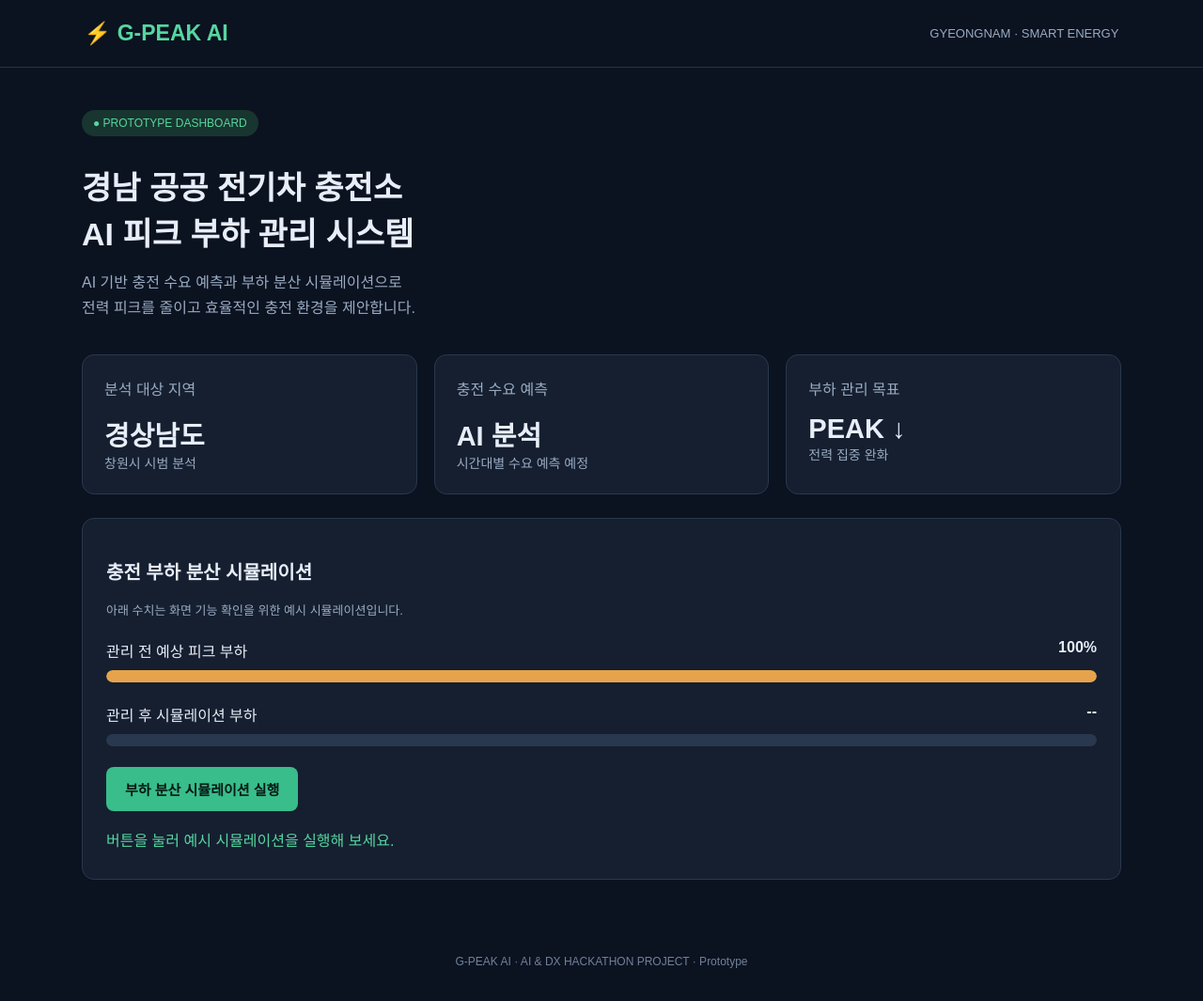
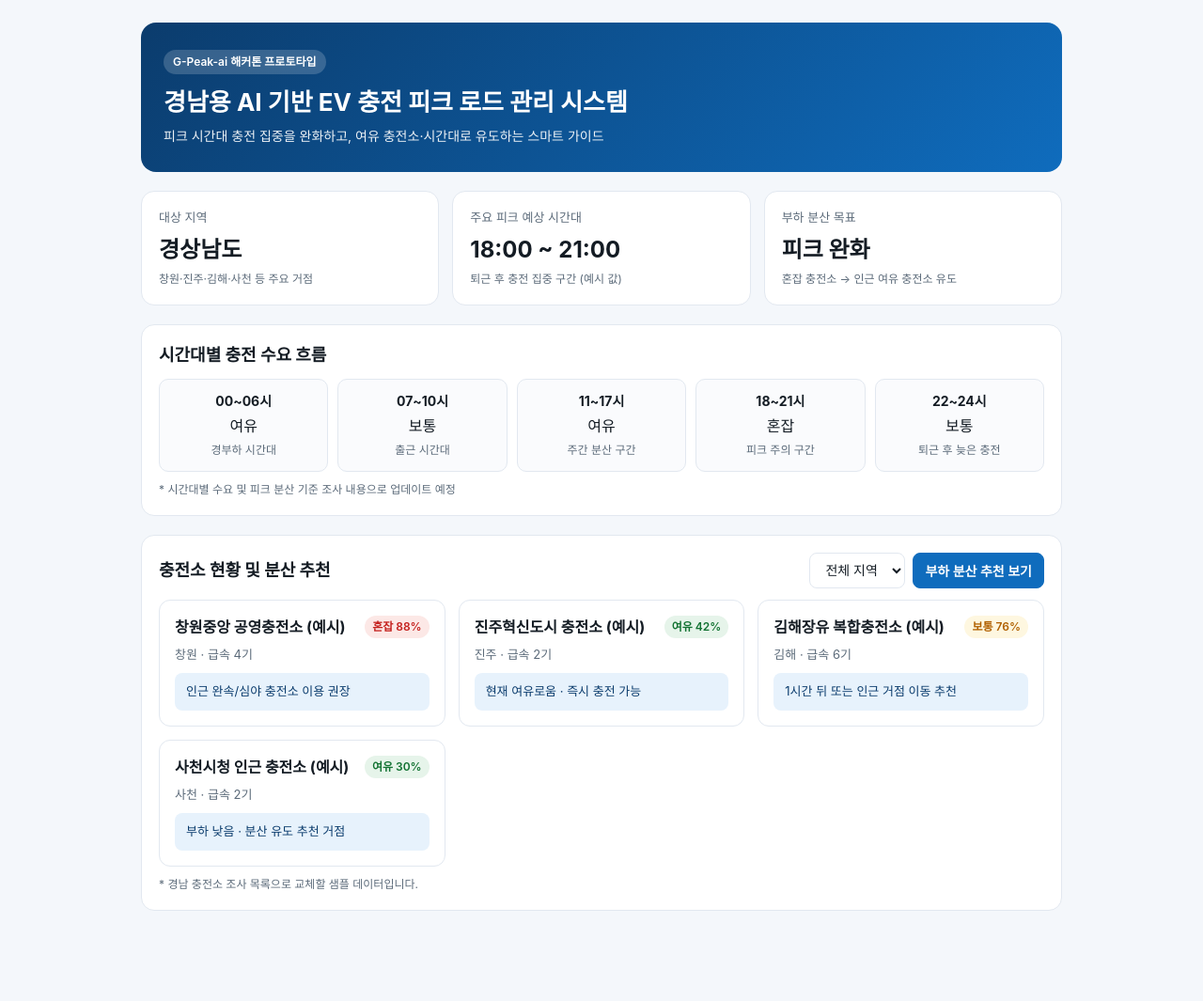
Before and after one commit to jh82528252-bot/g-peak-ai, a plain HTML site: page index.html in a window 1280 px wide. Shown: the whole page at 94% size. Drawn offline with Linux system fonts and the light colour scheme.

Commit message:
Update index.html

```diff
--- a/index.html
+++ b/index.html
@@ -1,140 +1,342 @@
-
 <!DOCTYPE html>
 <html lang="ko">
 <head>
-  <meta charset="UTF-8">
-  <meta name="viewport" content="width=device-width, initial-scale=1.0">
-  <title>G-PEAK AI | 경남 전기차 충전 관리</title>
+  <meta charset="UTF-8" />
+  <meta name="viewport" content="width=device-width, initial-scale=1.0" />
+  <title>G-Peak-ai | 경남용 AI 기반 EV 충전 피크 로드 관리 시스템</title>
   <style>
-    * { box-sizing: border-box; }
+    :root {
+      --bg: #f4f7fb;
+      --card: #ffffff;
+      --text: #141c24;
+      --muted: #5c6b7a;
+      --primary: #0f6cbd;
+      --primary-soft: #e7f2fc;
+      --ok: #137333;
+      --ok-bg: #e6f4ea;
+      --warn: #b06000;
+      --warn-bg: #fef7e0;
+      --high: #c5221f;
+      --high-bg: #fce8e6;
+      --border: #e2e8f0;
+    }
+
+    * { box-sizing: border-box; margin: 0; padding: 0; }
+
     body {
-      margin: 0;
-      font-family: Arial, sans-serif;
-      background: #0b1220;
-      color: #e8eef8;
+      font-family: -apple-system, BlinkMacSystemFont, "Segoe UI", Roboto, "Noto Sans KR", sans-serif;
+      background: var(--bg);
+      color: var(--text);
+      line-height: 1.5;
+      padding: 24px 16px 60px;
     }
+
+    .container {
+      max-width: 980px;
+      margin: 0 auto;
+    }
+
     header {
-      padding: 22px 7%;
-      border-bottom: 1px solid #263449;
+      background: linear-gradient(135deg, #0b3c6d, #0f6cbd);
+      color: #fff;
+      padding: 28px 24px;
+      border-radius: 16px;
+      margin-bottom: 20px;
+    }
+
+    .badge {
+      display: inline-block;
+      background: rgba(255, 255, 255, 0.18);
+      padding: 4px 10px;
+      border-radius: 999px;
+      font-size: 12px;
+      font-weight: 600;
+      margin-bottom: 10px;
+    }
+
+    header h1 {
+      font-size: 26px;
+      margin-bottom: 6px;
+    }
+
+    header p {
+      font-size: 14px;
+      opacity: 0.92;
+    }
+
+    .kpi-grid {
+      display: grid;
+      grid-template-columns: repeat(auto-fit, minmax(210px, 1fr));
+      gap: 14px;
+      margin-bottom: 20px;
+    }
+
+    .card {
+      background: var(--card);
+      border: 1px solid var(--border);
+      border-radius: 14px;
+      padding: 18px;
+    }
+
+    .kpi-label {
+      font-size: 13px;
+      color: var(--muted);
+      margin-bottom: 6px;
+    }
+
+    .kpi-value {
+      font-size: 24px;
+      font-weight: 700;
+      margin-bottom: 4px;
+    }
+
+    .kpi-sub {
+      font-size: 12px;
+      color: var(--muted);
+    }
+
+    .section {
+      margin-bottom: 20px;
+    }
+
+    .section-title {
+      font-size: 18px;
+      font-weight: 700;
+      margin-bottom: 12px;
+      display: flex;
+      align-items: center;
+      justify-content: space-between;
+      flex-wrap: wrap;
+      gap: 8px;
+    }
+
+    .controls {
+      display: flex;
+      gap: 8px;
+      flex-wrap: wrap;
+    }
+
+    select, button {
+      font-family: inherit;
+      font-size: 14px;
+      padding: 8px 12px;
+      border-radius: 8px;
+      border: 1px solid var(--border);
+      background: #fff;
+      color: var(--text);
+      cursor: pointer;
+    }
+
+    button.primary {
+      background: var(--primary);
+      color: #fff;
+      border-color: var(--primary);
+      font-weight: 600;
+    }
+
+    .station-list {
+      display: grid;
+      grid-template-columns: repeat(auto-fit, minmax(280px, 1fr));
+      gap: 14px;
+    }
+
+    .station-item {
+      border: 1px solid var(--border);
+      border-radius: 12px;
+      padding: 16px;
+      background: #fff;
+    }
+
+    .station-top {
       display: flex;
       justify-content: space-between;
-      align-items: center;
+      align-items: start;
+      gap: 8px;
+      margin-bottom: 8px;
     }
-    .logo { font-size: 23px; font-weight: bold; color: #56d6a0; }
-    .tag { color: #9aabc2; font-size: 13px; }
-    main { max-width: 1150px; margin: 45px auto; padding: 0 22px; }
-    .intro { margin-bottom: 35px; }
-    .intro h1 { font-size: 34px; margin-bottom: 12px; }
-    .intro p { color: #9aabc2; line-height: 1.7; }
-    .status {
-      display: inline-block; padding: 7px 12px;
-      background: #18352f; color: #56d6a0;
-      border-radius: 20px; font-size: 12px;
+
+    .station-name {
+      font-weight: 700;
+      font-size: 16px;
     }
-    .grid {
+
+    .tag {
+      font-size: 12px;
+      font-weight: 600;
+      padding: 3px 8px;
+      border-radius: 999px;
+      white-space: nowrap;
+    }
+
+    .tag.low { background: var(--ok-bg); color: var(--ok); }
+    .tag.mid { background: var(--warn-bg); color: var(--warn); }
+    .tag.high { background: var(--high-bg); color: var(--high); }
+
+    .meta {
+      font-size: 13px;
+      color: var(--muted);
+      margin-bottom: 10px;
+    }
+
+    .rec-box {
+      background: var(--primary-soft);
+      color: #0b3c6d;
+      font-size: 13px;
+      padding: 10px 12px;
+      border-radius: 8px;
+    }
+
+    .time-bars {
       display: grid;
-      grid-template-columns: repeat(auto-fit, minmax(210px, 1fr));
-      gap: 18px; margin: 25px 0;
+      grid-template-columns: repeat(auto-fit, minmax(120px, 1fr));
+      gap: 10px;
     }
-    .card {
-      background: #151f30; border: 1px solid #29384e;
-      border-radius: 13px; padding: 23px;
+
+    .time-slot {
+      border: 1px solid var(--border);
+      border-radius: 10px;
+      padding: 12px;
+      text-align: center;
+      background: #fafbfd;
     }
-    .card p { color: #9aabc2; margin: 0 0 15px; }
-    .number { font-size: 29px; font-weight: bold; }
-    .unit { color: #9aabc2; font-size: 14px; }
-    .panel {
-      background: #151f30; border: 1px solid #29384e;
-      border-radius: 13px; padding: 25px; margin-top: 20px;
+
+    .time-slot strong {
+      display: block;
+      font-size: 14px;
+      margin-bottom: 4px;
     }
-    .panel h2 { font-size: 20px; }
-    .bar-row { margin: 22px 0; }
-    .bar-label { display: flex; justify-content: space-between; margin-bottom: 9px; }
-    .bar-bg { height: 13px; background: #29384e; border-radius: 10px; overflow: hidden; }
-    .bar { height: 100%; background: #45c99a; border-radius: 10px; }
-    button {
-      background: #39bd8b; color: #071b16; border: 0;
-      padding: 13px 20px; border-radius: 8px;
-      font-weight: bold; cursor: pointer; font-size: 15px;
+
+    .time-slot span {
+      font-size: 12px;
+      color: var(--muted);
     }
-    button:hover { background: #61d9aa; }
-    #result { color: #56d6a0; line-height: 1.8; margin-top: 18px; }
-    footer { text-align: center; padding: 35px; color: #71829b; font-size: 12px; }
+
+    .note {
+      font-size: 12px;
+      color: var(--muted);
+      margin-top: 10px;
+    }
   </style>
 </head>
 <body>
-  <header>
-    <div class="logo">⚡ G-PEAK AI</div>
-    <div class="tag">GYEONGNAM · SMART ENERGY</div>
-  </header>
+  <div class="container">
+    <header>
+      <div class="badge">G-Peak-ai 해커톤 프로토타입</div>
+      <h1>경남용 AI 기반 EV 충전 피크 로드 관리 시스템</h1>
+      <p>피크 시간대 충전 집중을 완화하고, 여유 충전소·시간대로 유도하는 스마트 가이드</p>
+    </header>
 
-  <main>
-    <section class="intro">
-      <span class="status">● PROTOTYPE DASHBOARD</span>
-      <h1>경남 공공 전기차 충전소<br>AI 피크 부하 관리 시스템</h1>
-      <p>
-        AI 기반 충전 수요 예측과 부하 분산 시뮬레이션으로<br>
-        전력 피크를 줄이고 효율적인 충전 환경을 제안합니다.
-      </p>
+    <section class="kpi-grid">
+      <div class="card">
+        <div class="kpi-label">대상 지역</div>
+        <div class="kpi-value">경상남도</div>
+        <div class="kpi-sub">창원·진주·김해·사천 등 주요 거점</div>
+      </div>
+      <div class="card">
+        <div class="kpi-label">주요 피크 예상 시간대</div>
+        <div class="kpi-value">18:00 ~ 21:00</div>
+        <div class="kpi-sub">퇴근 후 충전 집중 구간 (예시 값)</div>
+      </div>
+      <div class="card">
+        <div class="kpi-label">부하 분산 목표</div>
+        <div class="kpi-value">피크 완화</div>
+        <div class="kpi-sub">혼잡 충전소 → 인근 여유 충전소 유도</div>
+      </div>
     </section>
 
-    <div class="grid">
-      <div class="card">
-        <p>분석 대상 지역</p>
-        <div class="number">경상남도</div>
-        <span class="unit">창원시 시범 분석</span>
+    <section class="card section">
+      <div class="section-title">
+        <span>시간대별 충전 수요 흐름</span>
       </div>
-      <div class="card">
-        <p>충전 수요 예측</p>
-        <div class="number">AI 분석</div>
-        <span class="unit">시간대별 수요 예측 예정</span>
+      <div class="time-bars" id="timeSlots"></div>
+      <p class="note">* 시간대별 수요 및 피크 분산 기준 조사 내용으로 업데이트 예정</p>
+    </section>
+
+    <section class="card section">
+      <div class="section-title">
+        <span>충전소 현황 및 분산 추천</span>
+        <div class="controls">
+          <select id="regionFilter">
+            <option value="ALL">전체 지역</option>
+            <option value="창원">창원</option>
+            <option value="진주">진주</option>
+            <option value="김해">김해</option>
+            <option value="사천">사천</option>
+          </select>
+          <button class="primary" id="optimizeBtn">부하 분산 추천 보기</button>
+        </div>
       </div>
-      <div class="card">
-        <p>부하 관리 목표</p>
-        <div class="number">PEAK ↓</div>
-        <span class="unit">전력 집중 완화</span>
-      </div>
-    </div>
-
-    <section class="panel">
-      <h2>충전 부하 분산 시뮬레이션</h2>
-      <p class="tag">아래 수치는 화면 기능 확인을 위한 예시 시뮬레이션입니다.</p>
-
-      <div class="bar-row">
-        <div class="bar-label">
-          <span>관리 전 예상 피크 부하</span>
-          <strong id="before">100%</strong>
-        </div>
-        <div class="bar-bg"><div class="bar" style="width:100%; background:#e6a34b"></div></div>
-      </div>
-
-      <div class="bar-row">
-        <div class="bar-label">
-          <span>관리 후 시뮬레이션 부하</span>
-          <strong id="after">--</strong>
-        </div>
-        <div class="bar-bg"><div class="bar" id="afterBar" style="width:0%"></div></div>
-      </div>
-
-      <button onclick="runSimulation()">부하 분산 시뮬레이션 실행</button>
-      <div id="result">버튼을 눌러 예시 시뮬레이션을 실행해 보세요.</div>
+      <div class="station-list" id="stationList"></div>
+      <p class="note">* 경남 충전소 조사 목록으로 교체할 샘플 데이터입니다.</p>
     </section>
-  </main>
-
-  <footer>
-    G-PEAK AI · AI & DX HACKATHON PROJECT · Prototype
-  </footer>
+  </div>
 
   <script>
-    function runSimulation() {
-      const managedLoad = 72;
-      document.getElementById("after").textContent = managedLoad + "%";
-      document.getElementById("afterBar").style.width = managedLoad + "%";
-      document.getElementById("result").innerHTML =
-        "시뮬레이션 완료!<br>" +
-        "예시 기준 피크 부하 감소율: " + (100 - managedLoad) + "%<br>" +
-        "※ 실제 측정 데이터가 아닌 기능 확인용 예시 결과입니다.";
+    const stations = [
+      { name: "창원중앙 공영충전소 (예시)", region: "창원", type: "급속 4기", load: 88, alt: "인근 완속/심야 충전소 이용 권장" },
+      { name: "진주혁신도시 충전소 (예시)", region: "진주", type: "급속 2기", load: 42, alt: "현재 여유로움 · 즉시 충전 가능" },
+      { name: "김해장유 복합충전소 (예시)", region: "김해", type: "급속 6기", load: 76, alt: "1시간 뒤 또는 인근 거점 이동 추천" },
+      { name: "사천시청 인근 충전소 (예시)", region: "사천", type: "급속 2기", load: 30, alt: "부하 낮음 · 분산 유도 추천 거점" }
+    ];
+
+    const timeSlots = [
+      { time: "00~06시", level: "여유", desc: "경부하 시간대" },
+      { time: "07~10시", level: "보통", desc: "출근 시간대" },
+      { time: "11~17시", level: "여유", desc: "주간 분산 구간" },
+      { time: "18~21시", level: "혼잡", desc: "피크 주의 구간" },
+      { time: "22~24시", level: "보통", desc: "퇴근 후 늦은 충전" }
+    ];
+
+    const stationListEl = document.getElementById("stationList");
+    const regionFilterEl = document.getElementById("regionFilter");
+    const optimizeBtnEl = document.getElementById("optimizeBtn");
+    const timeSlotsEl = document.getElementById("timeSlots");
+
+    function renderTimeSlots() {
+      timeSlotsEl.innerHTML = timeSlots.map(slot => `
+        <div class="time-slot">
+          <strong>${slot.time}</strong>
+          <div>${slot.level}</div>
+          <span>${slot.desc}</span>
+        </div>
+      `).join("");
     }
+
+    function getLoadTag(load) {
+      if (load >= 80) return { cls: "high", text: `혼잡 ${load}%` };
+      if (load >= 50) return { cls: "mid", text: `보통 ${load}%` };
+      return { cls: "low", text: `여유 ${load}%` };
+    }
+
+    function renderStations(onlyRecommended = false) {
+      const selectedRegion = regionFilterEl.value;
+      let filtered = stations.filter(s => selectedRegion === "ALL" || s.region === selectedRegion);
+
+      if (onlyRecommended) {
+        filtered = [...filtered].sort((a, b) => a.load - b.load);
+      }
+
+      stationListEl.innerHTML = filtered.map((s, idx) => {
+        const tag = getLoadTag(s.load);
+        const topBadge = onlyRecommended && idx === 0 ? "★ 추천 1순위 · " : "";
+        return `
+          <div class="station-item">
+            <div class="station-top">
+              <div class="station-name">${topBadge}${s.name}</div>
+              <span class="tag ${tag.cls}">${tag.text}</span>
+            </div>
+            <div class="meta">${s.region} · ${s.type}</div>
+            <div class="rec-box">${s.alt}</div>
+          </div>
+        `;
+      }).join("");
+    }
+
+    regionFilterEl.addEventListener("change", () => renderStations(false));
+    optimizeBtnEl.addEventListener("click", () => renderStations(true));
+
+    renderTimeSlots();
+    renderStations(false);
   </script>
 </body>
 </html>
```
